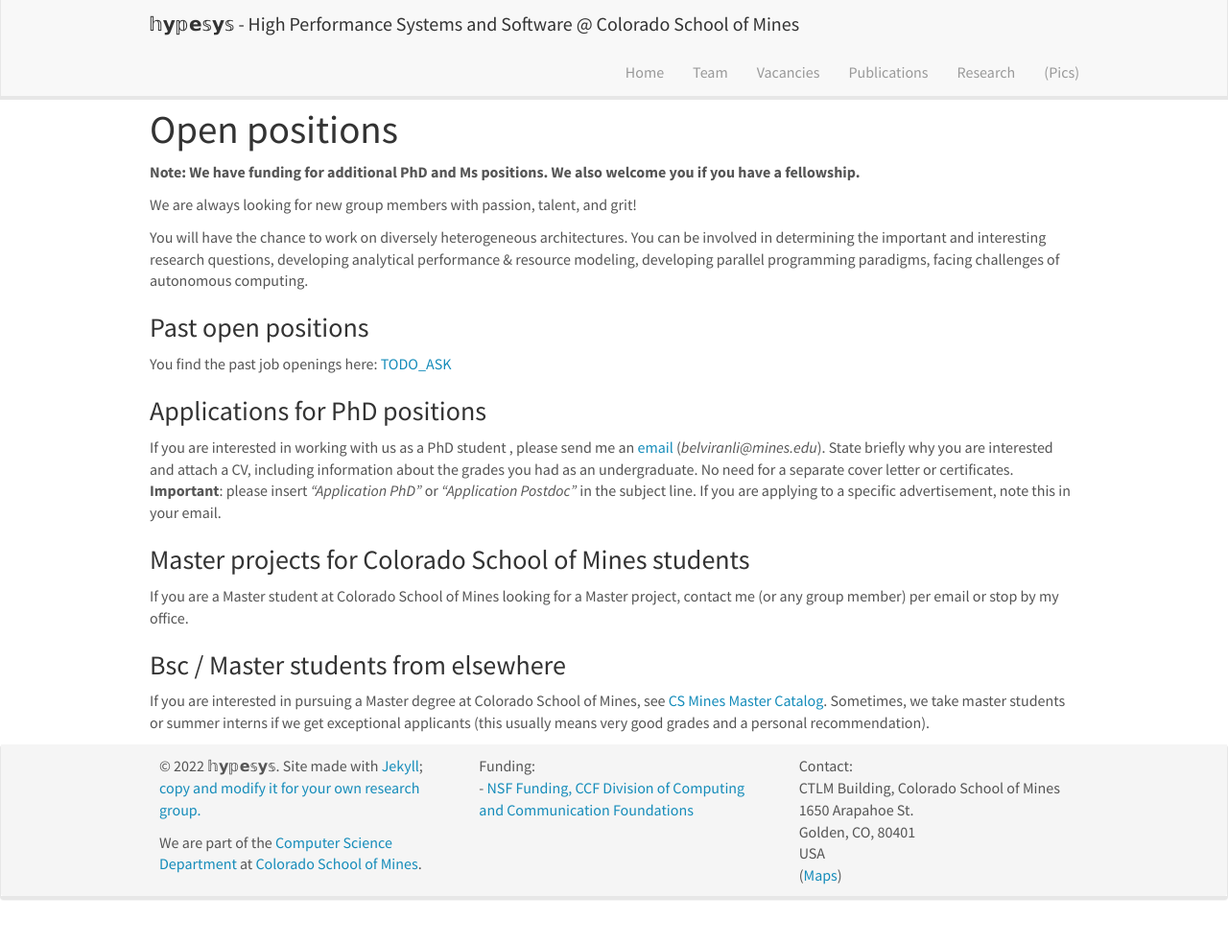
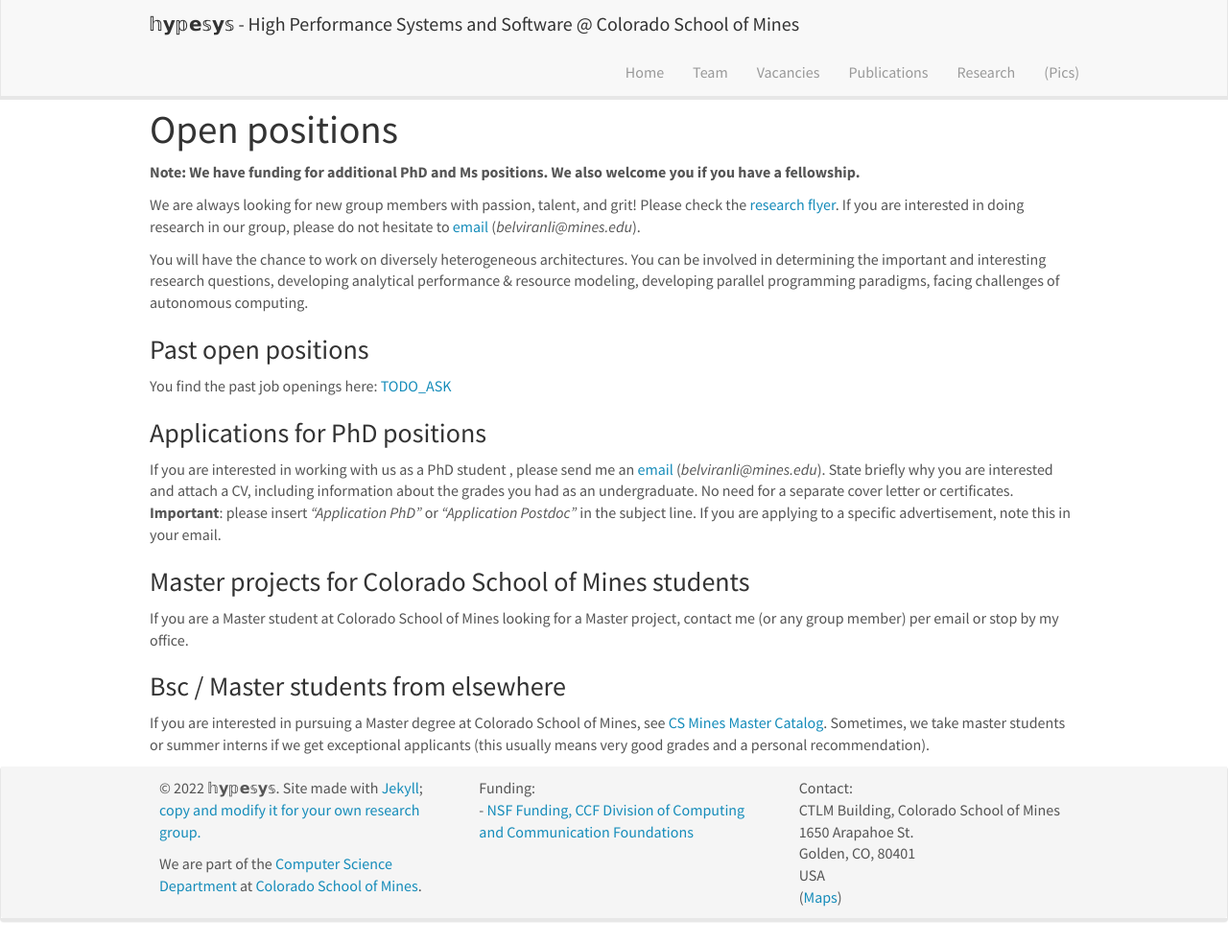
Before and after one commit to hypesys/hypesys.github.io, a Jekyll site: the page built from _pages/openings.md, in a window 1280 px wide and 983 px high. Shown: the whole window at 96% size. Built offline with Jekyll 4.4.1, drawn with Linux system fonts in a browser that asks for light colours; nearby versions of some CDN libraries.

Commit message:
openings flyer is added

```diff
--- a/_pages/openings.md
+++ b/_pages/openings.md
@@ -15,7 +15,7 @@ permalink: /vacancies
 
 
 
-We are always looking for new group members with passion, talent, and grit!
+We are always looking for new group members with passion, talent, and grit! Please check the [research flyer]({{ site.baseurl }}/downloads/belviranli-research-flyer.pdf). If you are interested in doing research in our group, please do not hesitate to [email](mailto:belviranli@mines.com) (*belviranli@mines.edu*).
 
 You will have the chance to work on diversely heterogeneous architectures. You can  be involved in determining the important and interesting research questions, developing analytical performance & resource modeling, developing parallel programming paradigms, facing challenges of autonomous computing.
 
```
